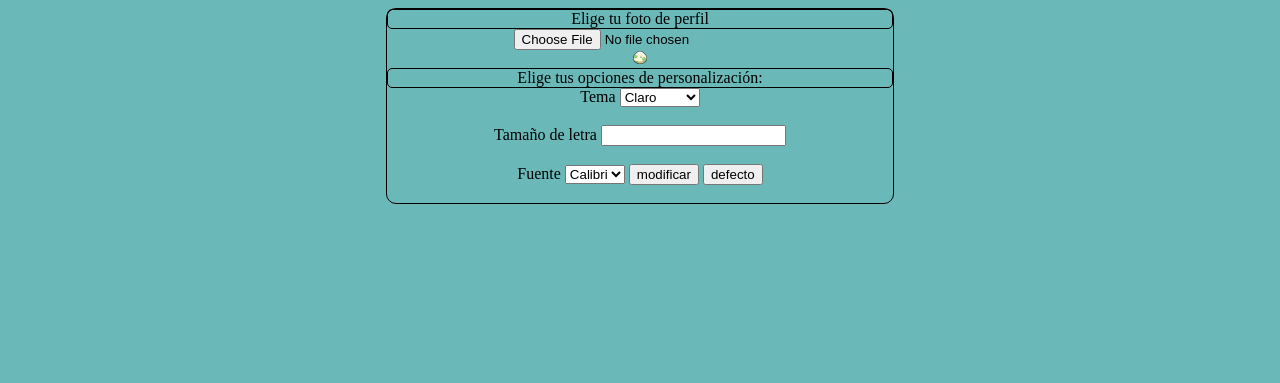
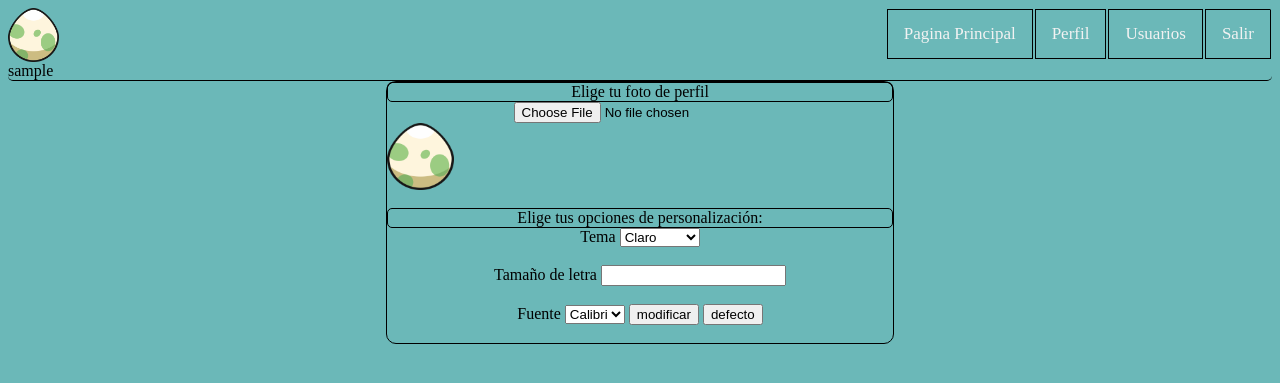
Before and after one commit to PedroPM-775/ProyectoRedSocial, a PHP site: page /perfil.php in a window 1280 px wide. Shown: the top 383 px of the page. Run offline with PHP 8.4, Linux system fonts and the light colour scheme; the visitor is signed in with stand-in values (Sample User, id 1).

Commit message:
commit clase 30/11

```diff
--- /dev/null
+++ b/comprobar.php
@@ -0,0 +1,5 @@
+<?php
+session_start();
+echo $_SESSION['usuario'];
+echo "</br>";
+echo $_SESSION['rol'];
--- a/hojaform.css
+++ b/hojaform.css
@@ -28,8 +28,9 @@ legend {
   margin: auto;
 }
 #fotoperfil {
-  width: 10pt;
-  max-width: 10pt;
-  height: 10pt;
-  max-height: 10pt;
+  display: block;
+  width: 50pt;
+  max-width: 50pt;
+  height: 50pt;
+  max-height: 50pt;
 }
--- /dev/null
+++ b/hojamenu.css
@@ -0,0 +1,42 @@
+.topnav {
+  overflow: hidden;
+  width: auto;
+  height: auto;
+  border-bottom: 1px solid black;
+  border-radius: 5px;
+}
+
+/* Style the links inside the navigation bar */
+.topnav a {
+  float: right;
+  color: #f2f2f2;
+  text-align: center;
+  padding: 14px 16px;
+  text-decoration: none;
+  font-size: 17px;
+  border: 1px solid black;
+  margin: 1px;
+  margin-bottom: 0px;
+}
+
+/* Change the color of links on hover */
+.topnav a:hover {
+  background-color: #ddd;
+  color: black;
+}
+
+/* Add a color to the active/current link */
+.topnav a.active {
+  background-color: #04aa6d;
+  color: white;
+}
+.topnav img {
+  display: block;
+  width: 38pt;
+  height: 100%;
+  margin-bottom: 0px;
+  margin-left: 0px;
+}
+.topnav p {
+  display: inline;
+}
--- a/login.php
+++ b/login.php
@@ -10,6 +10,8 @@
 
     */
 include "DAO.php";
+session_start();
+session_destroy();
 ?>
 <!DOCTYPE html>
 <html lang="en">
@@ -61,7 +63,7 @@ include "DAO.php";
                 for ($i = 1; $i < count($datos); $i++) {
                     $fila = $datos[$i];
                     if (hash_equals($nombre, $fila[8])) {
-                        if ($ps == $fila[1]) {
+                        if (hash_equals($ps, $fila[1])) {
                             $encontrado = true;
                             $loop = true;
                             $numfila = $i;
@@ -82,7 +84,7 @@ include "DAO.php";
         if ($_SESSION['rol'] == 'Administrador') {
             header("Location: usuarios.php");
         } else {
-            header("Location: ejercicio1.php");
+            header("Location: comprobar.php");
         }
     }
     //@ Si no esta en la base de datos devuelve este error y vuelve a pedir datos
--- a/menu.php
+++ b/menu.php
@@ -1 +1,34 @@
-<?php
+<!DOCTYPE html>
+<html lang="en">
+
+<head>
+    <link rel="stylesheet" href="hojamenu.css">
+</head>
+
+<body>
+    <div class="topnav">
+        <a href="logoff.php">Salir</a>
+        <a href="usuarios.php">Usuarios</a>
+        <a href="perfil.php">Perfil</a>
+        <a href="index.php">Pagina Principal</a>
+        <img src="<?php
+                    $nombrefoto = "fotos/foto_" . $_SESSION['usuario'] . ".jpg";
+                    if (file_exists($nombrefoto)) {
+                        echo $nombrefoto;
+                    } else {
+                        echo "fotos/default.png";
+                    }
+                    ?>" />
+        <p><?php
+            if (isset($_SESSION['usuario'])) {
+                echo $_SESSION['usuario'];
+            } else {
+                echo "Usuario no registrado";
+            }
+
+            ?></p>
+
+    </div>
+</body>
+
+</html>
--- a/perfil.php
+++ b/perfil.php
@@ -1,7 +1,5 @@
 <?php
 include "DAO.php";
-include "menu.php";
-
 session_start();
 //@ Comprobase que o usuario se autenticou
 if (!isset($_SESSION['usuario'])) {
@@ -25,49 +23,87 @@ $errores = array();
 
 <body>
     <?php
+
+    include "menu.php";
+    $tamano = "14";
+    //@ Codigo en caso de venir desde modificar
     if (isset($_POST['modificar'])) {
 
-        if (isset($_POST['foto'])) {
+        //@ Si el usuario ha elegido una foto se ejecuta este codigo, creando la foto en la carpeta fotos
+        if (!empty($_FILES['foto']['name'])) {
+            $directorioSubida = "fotos/";
+            $extensionsValidas = array("jpg", "png");
+            $nomeFoto = $_FILES['foto']['name'];
+            $tamanoFoto = $_FILES['foto']['size'];
+            $directoriotemp = $_FILES['foto']['tmp_name'];
+            $tipoFoto = $_FILES['foto']['type'];
+            $arrayArquivo = pathinfo($nomeFoto);
+            $extension = $arrayArquivo['extension'];
+
+            if (!in_array($extension, $extensionsValidas)) {
+                array_push($errores, "la extension no sirve");
+            }
+            $nomeFoto = "foto_" . $_SESSION['usuario'];
+            if (count($errores) == 0) {
+                $nomeCompleto = $directorioSubida . $nomeFoto . ".jpg";
+                move_uploaded_file($directoriotemp, $nomeCompleto);
+            } else {
+                echo "error creando la foto";
+            }
         }
 
-        //@ Codigo para hacer si la pagina viene del metodo modificar, compruebo si los datos sonc correctos
+        //@ Codigo para cambiar las preferencias, primero las valida
         if (!isset($_POST['tamano'])) {
-            //$ $tamano = tamaño por defecto
         }
 
-        if (isset($_POST['tamano'])) {
-            $numero = $_POST['tamano'];
-            if (!preg_match('/^[0-9]+$/', $numero)) {
-                array_push($errores, "El formato del tamaño de fuente no es correcto, solo debe tener numeros");
+        if (!empty($_POST['tamano'])) {
+            if (isset($_POST['tamano'])) {
+                $numero = trim($_POST['tamano']);
+
+
+                if (!preg_match('/^[0-9]+$/', $numero)) {
+
+                    array_push($errores, "El formato del tamaño de fuente no es correcto, solo debe tener numeros");
+                }
             }
         }
         if (!isset($_POST['tema'])) {
+
             array_push($errores, "Falta el tema");
         }
         if (!isset($_POST['fuente'])) {
+
             array_push($errores, "Falta la fuente");
         }
         //@ Escribo los datos en la cookie si no hay errores
         if (count($errores) == 0) {
-            unset($_COOKIE['preferencias']);
-            $contenidocookie = $_SESSION['usuario'] . "/" . $_POST['tamano'] . "/" . $_POST['tema'] . "/" . $_POST['fuente'];
-            echo $contenidocookie;
-            setCookie("preferencias", $contenidocookie);
-            header("Location: ejercicio1.php");
+            unset($_COOKIE['tamano']);
+            unset($_COOKIE['tema']);
+            unset($_COOKIE['fuente']);
+            if (empty($_POST['tamano'])) {
+                setcookie('tamano', '14');
+            } else {
+                setcookie('tamano', $_POST['tamano']);
+            }
+            setCookie("tema", $_POST['tema']);
+            setCookie("fuente", $_POST['fuente']);
+            header("Location: index.php");
         }
-    } else if (isset($_POST['defecto'])) {
-        unset($_COOKIE['preferencias']);
-        $contenidocookie = $_SESSION['usuario'] . "/" . "14" . "/" . "claro" . "/" . "calibri";
-        echo $contenidocookie;
-        setCookie("preferencias", $contenidocookie);
-        header("Location: ejercicio1.php");
+    }
+    //@ Codigo para resetear las preferencias a por defecto
+    else if (isset($_POST['defecto'])) {
+        unset($_COOKIE['tamano']);
+        unset($_COOKIE['tema']);
+        unset($_COOKIE['fuente']);
+        setcookie('tamano', '14');
+        setCookie("tema", 'claro');
+        setCookie("fuente", 'calibri');
+        header("Location: index.php");
     } else {
-        if (isset($_COOKIE['preferencias'])) {
-            echo $_COOKIE['preferencias'];
-        }
+
     ?>
         <div id="contenedorform">
-            <form action="perfil.php" method="post">
+            <form action="perfil.php" method="post" enctype="multipart/form-data">
 
 
                 <legend>Elige tu foto de perfil </legend>
--- a/usuarios.csv
+++ b/usuarios.csv
@@ -2,4 +2,3 @@ nombre,contrasinal,correo,telefono,valores,cajas,nacimiento,descripcion,username
 pedroadmin,DmKm/CTd2DjHE,nopedro@gmail.com,987654321,valor1,cajas3,2022-11-02,saiufoiausdofiuhqwef,PedroAdmin,otro,america,Administrador
 pedro,DmOvqkY.tIWFw,pedro@gmail.com,123465789,valor1,cajas1,2022-11-02,asdf,pedropm,hombre,america,Usuario
 oiwquerpoqiuwer,Dmlg.ytLjK7Xo,123456789@gmail.com,123456789,valor3,cajas1,2022-11-02,asdf,qwerco,hombre,asia,Usuario
-oiwquerpoqiuwer,Dmlg.ytLjK7Xo,123456789@gmail.com,123456789,valor3,cajas1,2022-11-02,asdf,qwerco,hombre,asia,Usuario
--- a/usuarios.php
+++ b/usuarios.php
@@ -10,7 +10,6 @@
 
     */
 include "DAO.php";
-
 // Recupérase a información da sesión
 session_start();
 // Comprobase que o usuario se autenticou
@@ -36,7 +35,7 @@ if ($_SESSION['rol'] != 'Administrador') {
 
 <body>
     <?php
-
+    include "menu.php";
     $archivo = "usuarios.csv";
     $datos = array();
     $datos = leerCSV($archivo);
```
Also changed, not shown: ejercicio1.php (deleted, +0 -150 lines), index.php (added, +20 -0 lines), fotos/foto_pedropm.jpg (added).
